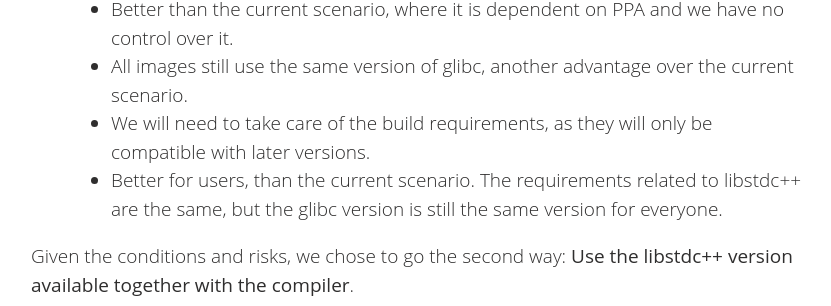
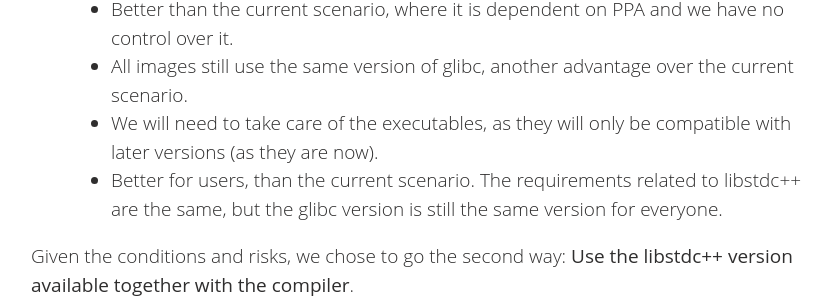
Before and after one commit to conan-io/conan-io.github.io, a Jekyll site: the page built from _posts/2021-07-21-Modern-docker-images.markdown, in a window 1280 px wide and 900 px high, scrolled down 3611 px. Shown: the part 150-456 px from the top of the window, without its empty margins (21-852 px from the left). Built offline with Jekyll 4.4.1, drawn with Linux system fonts in a browser that asks for light colours; comment, search, counter and statistics services are not loaded.

Commit message:
Update _posts/2021-07-21-Modern-docker-images.markdown
Co-authored-by: Javier G. Sogo <jgsogo@gmail.com>

```diff
--- a/_posts/2021-07-21-Modern-docker-images.markdown
+++ b/_posts/2021-07-21-Modern-docker-images.markdown
@@ -116,7 +116,7 @@ risks.
 * Each image uses the corresponding version of libstdc++ provided by the compiler.
     * Better than the current scenario, where it is dependent on PPA and we have no control over it.
     * All images still use the same version of glibc, another advantage over the current scenario.
-    * We will need to take care of the build requirements, as they will only be compatible with later versions.
+    * We will need to take care of the executables, as they will only be compatible with later versions (as they are now).
     * Better for users, than the current scenario. The requirements related to libstdc++ are the same, but the glibc
 version is still the same version for everyone.
 
```
